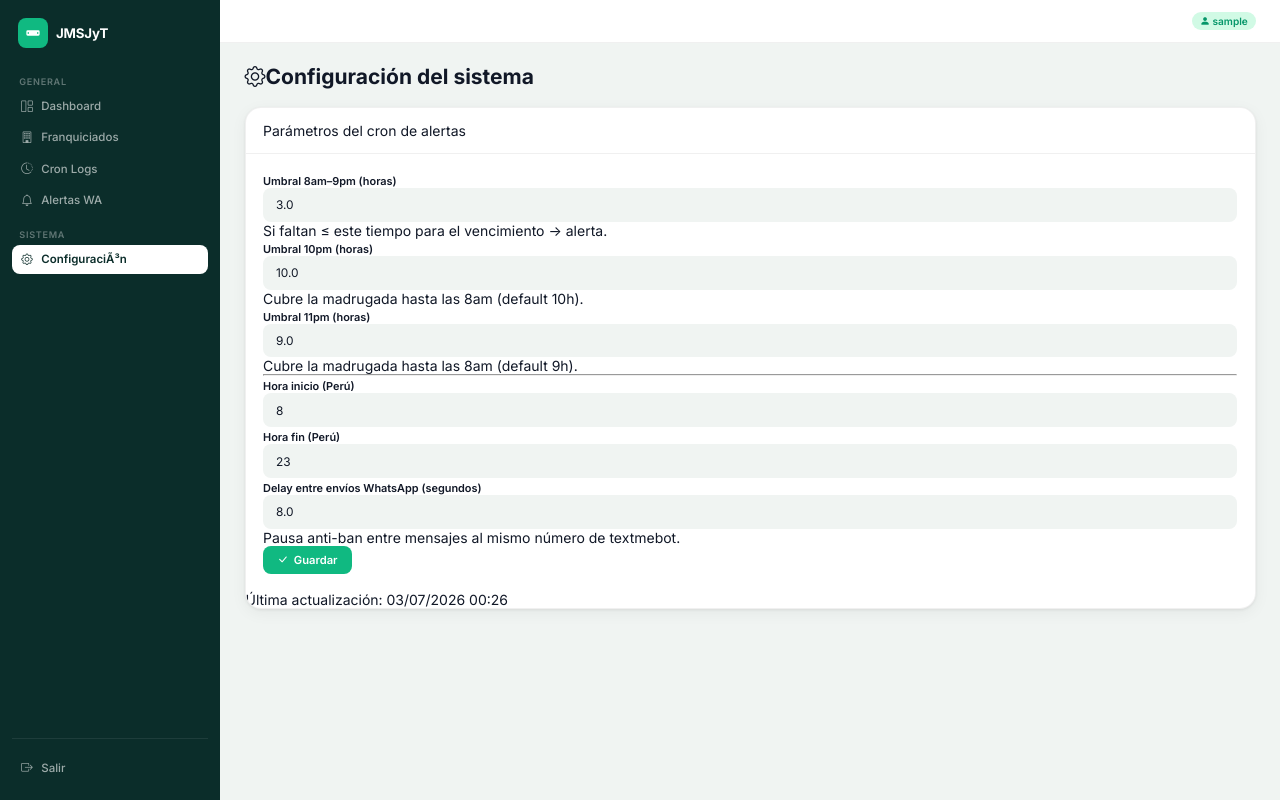
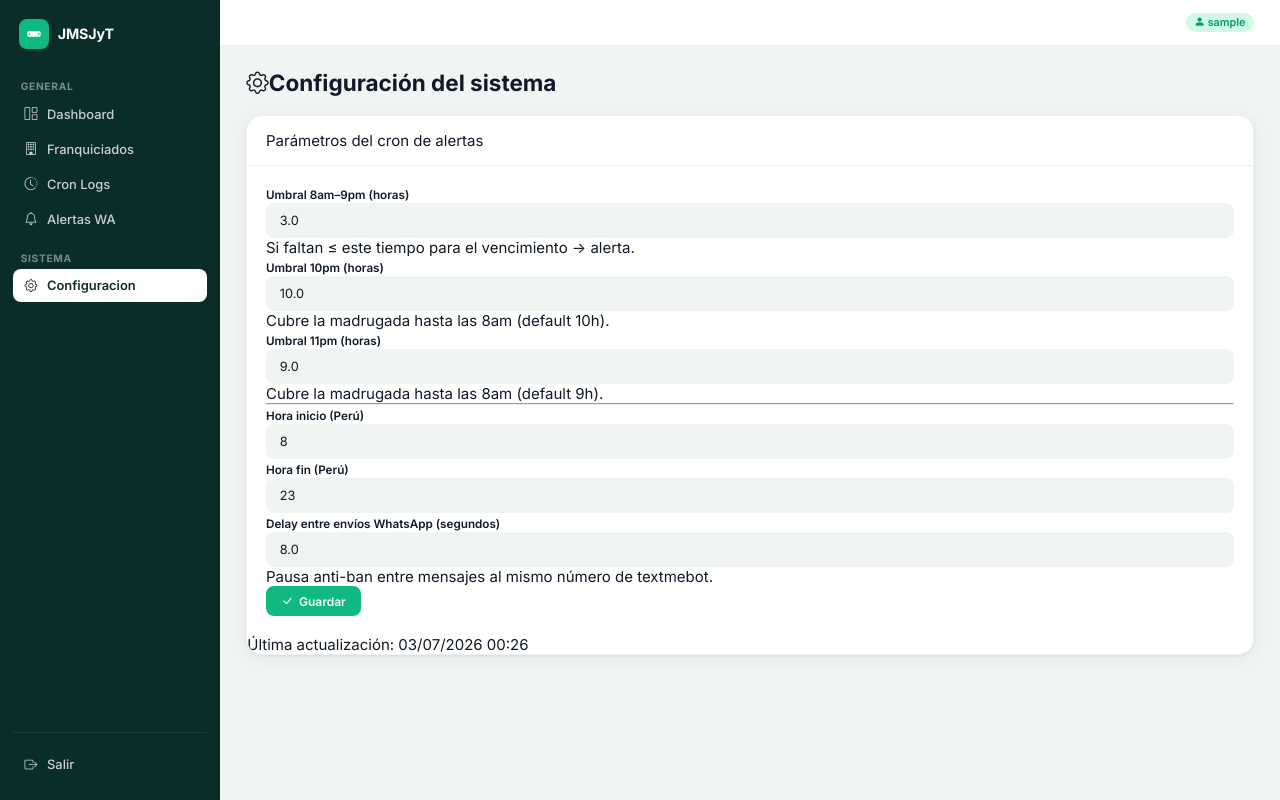
Before and after one commit to diegomedflo/jmsjyt, a Flask app: page /admin/configuracion in a window 1280 px wide. Run offline with Flask 3, Linux system fonts and the light colour scheme; the visitor is signed in with stand-in values (Sample User, id 1); data comes from the database, SQL or seed files in the repository.

Commit message:
fix(ui): aumentar tamanos de fuente, contraste sidebar y corregir encoding Configuracion

```diff
--- a/app/static/css/main.css
+++ b/app/static/css/main.css
@@ -8,8 +8,8 @@
 :root {
   /* Colores */
   --sidebar-bg:            #0B2D2A;
-  --sidebar-text:          rgba(255, 255, 255, 0.60);
-  --sidebar-text-hover:    rgba(255, 255, 255, 0.90);
+  --sidebar-text:          rgba(255, 255, 255, 0.78);
+  --sidebar-text-hover:    rgba(255, 255, 255, 1.0);
   --sidebar-active-bg:     #FFFFFF;
   --sidebar-active-text:   #0B2D2A;
   --sidebar-label:         rgba(255, 255, 255, 0.35);
@@ -48,7 +48,7 @@
 html, body {
   height: 100%;
   font-family: var(--font);
-  font-size: 14px;
+  font-size: 15px;
   color: var(--text-primary);
   background: var(--bg);
   -webkit-font-smoothing: antialiased;
@@ -103,12 +103,12 @@ a { color: inherit; text-decoration: none; }
 /* Secciones */
 .sidebar-section { margin-bottom: 0.5rem; }
 .sidebar-label {
-  font-size: 0.65rem;
-  font-weight: 600;
-  letter-spacing: 0.08em;
+  font-size: 0.68rem;
+  font-weight: 700;
+  letter-spacing: 0.07em;
   text-transform: uppercase;
-  color: var(--sidebar-label);
-  padding: 0.5rem 0.5rem 0.35rem;
+  color: rgba(255, 255, 255, 0.45);
+  padding: 0.6rem 0.5rem 0.35rem;
 }
 
 /* Nav items */
@@ -116,11 +116,11 @@ a { color: inherit; text-decoration: none; }
 .sidebar-nav a {
   display: flex;
   align-items: center;
-  gap: 0.6rem;
-  padding: 0.55rem 0.65rem;
+  gap: 0.65rem;
+  padding: 0.6rem 0.75rem;
   border-radius: var(--radius-sm);
   color: var(--sidebar-text);
-  font-size: 0.82rem;
+  font-size: 0.86rem;
   font-weight: 500;
   transition: background 0.15s, color 0.15s;
 }
@@ -170,8 +170,8 @@ a { color: inherit; text-decoration: none; }
   flex-shrink: 0;
 }
 .topbar-title {
-  font-size: 1rem;
-  font-weight: 600;
+  font-size: 1.05rem;
+  font-weight: 700;
   color: var(--text-primary);
 }
 .topbar-actions { display: flex; align-items: center; gap: 0.75rem; }
--- a/app/templates/base.html
+++ b/app/templates/base.html
@@ -54,7 +54,7 @@
       <nav class="sidebar-nav">
         <a href="{{ url_for('admin.configuracion') }}"
            class="{{ 'active' if request.endpoint == 'admin.configuracion' }}">
-          <i class="bi bi-gear"></i> ConfiguraciÃ³n
+          <i class="bi bi-gear"></i> Configuracion
         </a>
       </nav>
     </div>
```
Also changed, not shown: other parts of app/static/css/main.css (+15 -14 lines).
